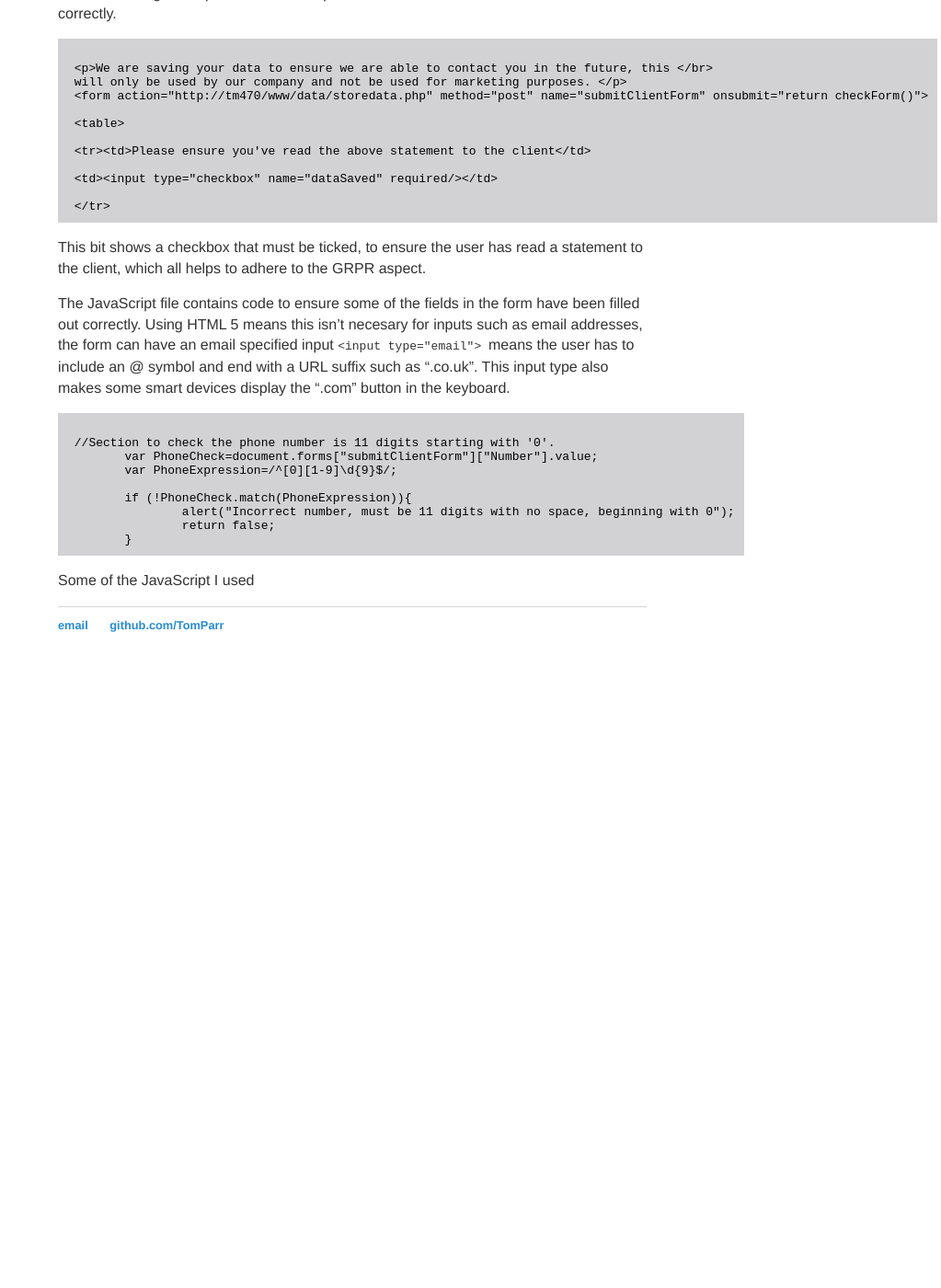
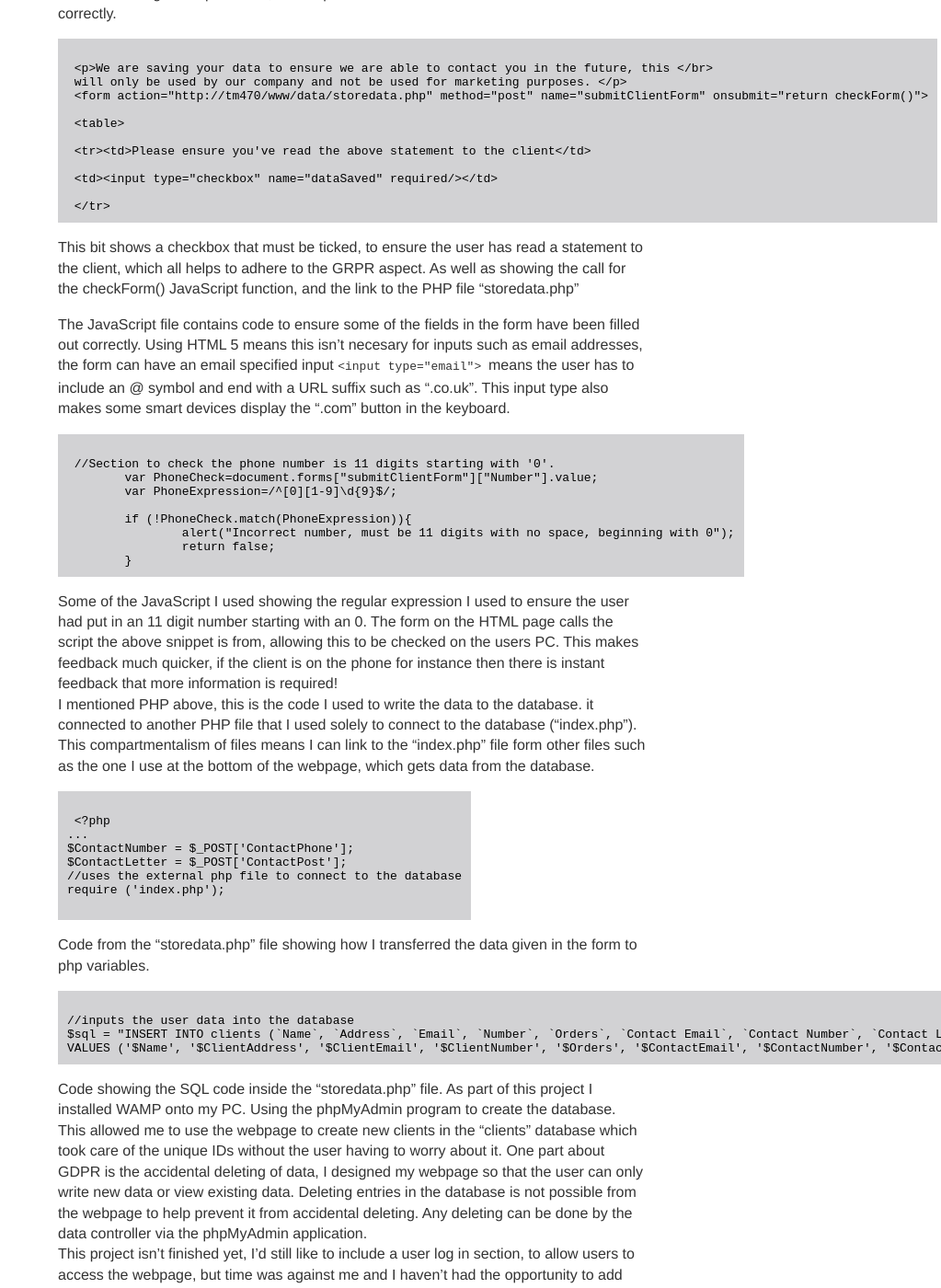
Before and after one commit to TomParr/TomParr.github.io, a Jekyll site: the page built from _posts/2020-02-03-Database.md, in a window 1280 px wide and 1400 px high, scrolled down 508 px. Shown: the whole window at 92% size, without its empty margins (257-1280 px from the left). Built offline with Jekyll 4.4.1, drawn with Linux system fonts in a browser that asks for light colours; before the commit the page ends 1255 px from its top, so only the background shows below that; some of the changed text lies outside the part shown.

Commit message:
Update 2020-02-03-Database.md

```diff
--- a/_posts/2020-02-03-Database.md
+++ b/_posts/2020-02-03-Database.md
@@ -22,7 +22,7 @@ A bit of the code I used to make the form, showing a link to an external JavaScr
  &#60;td&#62;&#60;input type="checkbox" name="dataSaved" required/&#62;&#60;/td&#62;<br />
  &#60;/tr&#62;
 </code></pre>
- This bit shows a checkbox that must be ticked, to ensure the user has read a statement to the client, which all helps to adhere to the GRPR aspect.
+ This bit shows a checkbox that must be ticked, to ensure the user has read a statement to the client, which all helps to adhere to the GRPR aspect. As well as showing the call for the checkForm() JavaScript function, and the link to the PHP file "storedata.php"<br />
 
  The JavaScript file contains code to ensure some of the fields in the form have been filled out correctly. Using HTML 5 means this isn't necesary for inputs such as email addresses, the form can have an email specified input <code> &#60;input type="email"&#62; </code> means the user has to include an @ symbol and end with a URL suffix such as ".co.uk". This input type also makes some smart devices display the ".com" button in the keyboard.
  <pre><code>
@@ -35,4 +35,26 @@ A bit of the code I used to make the form, showing a link to an external JavaScr
 		return false;
 	}
 </code></pre>
-Some of the JavaScript I used
+Some of the JavaScript I used showing the regular expression I used to ensure the user had put in an 11 digit number starting with an 0. The form on the HTML page calls the script the above snippet is from, allowing this to be checked on the users PC. This makes feedback much quicker, if the client is on the phone for instance then there is instant feedback that more information is required!<br />
+I mentioned PHP above, this is the code I used to write the data to the database. it connected to another PHP file that I used solely to connect to the database ("index.php"). This compartmentalism of files means I can link to the "index.php" file form other files such as the one I use at the bottom of the webpage, which gets data from the database.
+<pre><code>
+ <?php
+...
+$ContactNumber = $_POST['ContactPhone'];
+$ContactLetter = $_POST['ContactPost'];
+//uses the external php file to connect to the database
+require ('index.php');
+
+</code></pre>
+Code from the "storedata.php" file showing how I transferred the data given in the form to php variables.
+<pre><code>
+//inputs the user data into the database
+$sql = "INSERT INTO clients (`Name`, `Address`, `Email`, `Number`, `Orders`, `Contact Email`, `Contact Number`, `Contact Letter`)
+VALUES ('$Name', '$ClientAddress', '$ClientEmail', '$ClientNumber', '$Orders', '$ContactEmail', '$ContactNumber', '$ContactLetter');";
+</code></pre>
+Code showing the SQL code inside the "storedata.php" file.
+As part of this project I installed WAMP onto my PC. Using the phpMyAdmin program to create the database. This allowed me to use the webpage to create new clients in the "clients" database which took care of the unique IDs without the user having to worry about it.
+One part about GDPR is the accidental deleting of data, I designed my webpage so that the user can only write new data or view existing data. Deleting entries in the database is not possible from the webpage to help prevent it from accidental deleting. Any deleting can be done by the data controller via the phpMyAdmin application.
+<br />
+This project isn't finished yet, I'd still like to include a user log in section, to allow users to access the webpage, but time was against me and I haven't had the opportunity to add this part yet! <br />
+Sorry this was such a long entry, the website was quite simple but it incorporated lots of parts!
```
